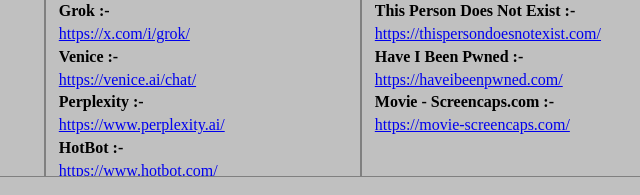
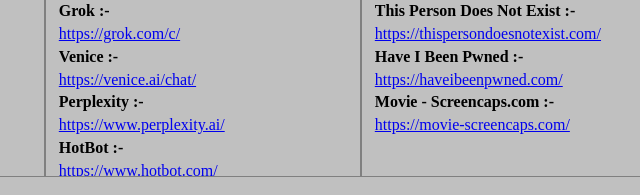
Before and after one commit to hitarthpathak/OSINT, a plain HTML site: page index.html in a window 1280 px wide. Shown: the part 1105-1300 px from the top of the page, 279-919 px from the left. Drawn offline with Linux system fonts and the light colour scheme.

Commit message:
Update index.html

```diff
--- a/index.html
+++ b/index.html
@@ -690,9 +690,9 @@
 
             <h4>Grok :-</h4>
 
-            <a href="https://x.com/i/grok/" target="_blank">
+            <a href="https://grok.com/c/" target="_blank">
 
-                <p>https://x.com/i/grok/</p>
+                <p>https://grok.com/c/</p>
 
             </a>
 
```
